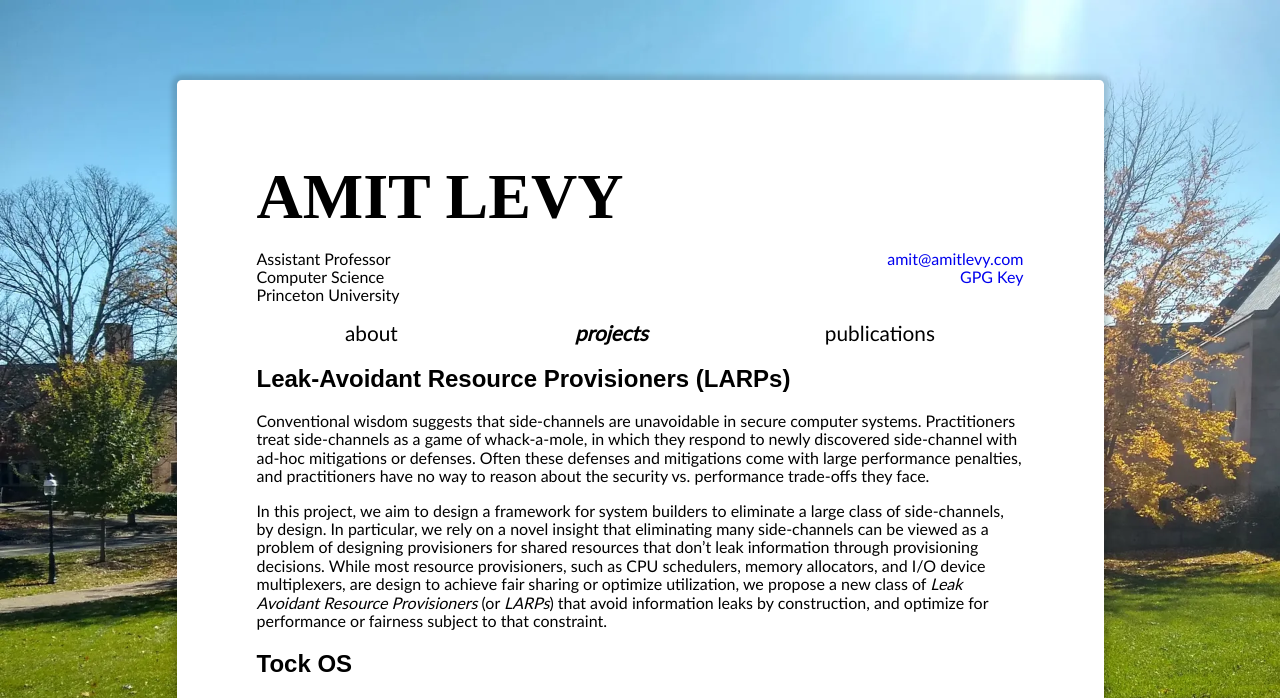
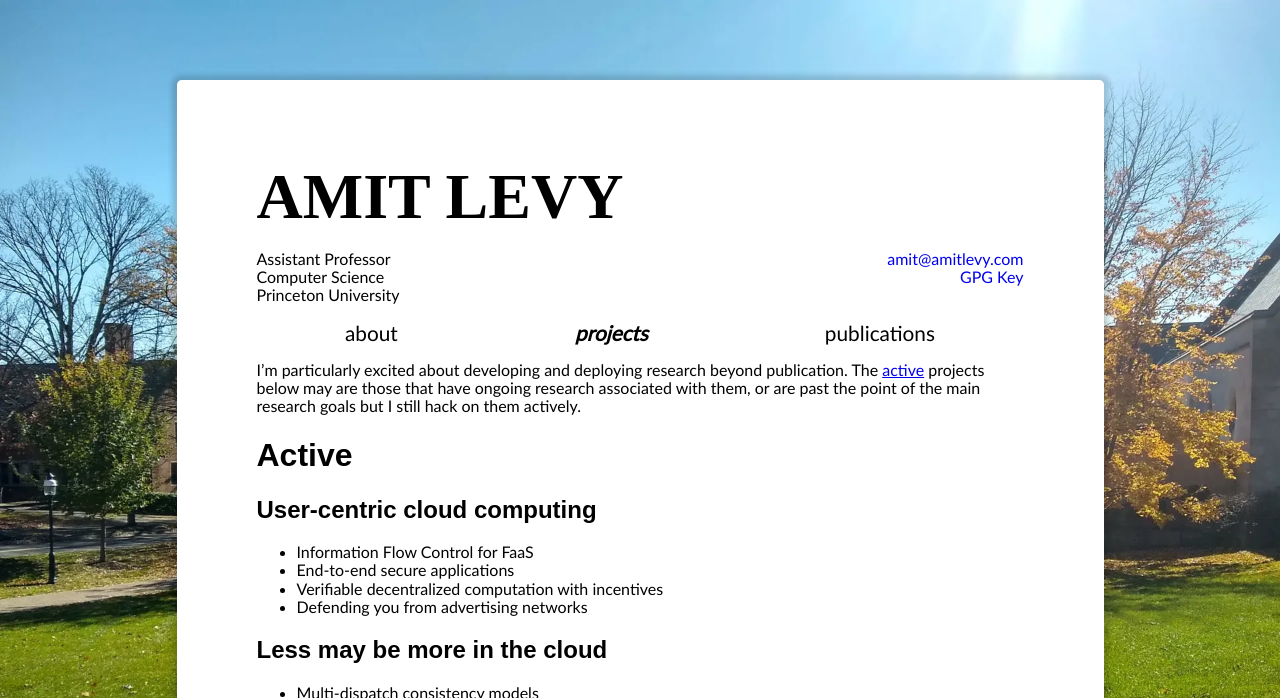
Before and after one commit to alevy/www, a Jekyll site: the page built from research.md, in a window 1280 px wide. Shown: the top 698 px of the page. Built offline with Jekyll 4.4.1, drawn with Linux system fonts in a browser that asks for light colours; some web fonts are replaced; some of the changed text lies outside the part shown; grey boxes are pictures that could not be loaded.

Commit message:
So many updates...

```diff
--- a/_sass/base.scss
+++ b/_sass/base.scss
@@ -206,7 +206,7 @@ article {
   > p > img {
     display: block;
     width: 100%;
-    max-width: 20em;
+    max-width: 12em;
     border-radius: 0.2em;
 
     @media screen and (max-width: $phone-landscape) {
@@ -214,8 +214,12 @@ article {
     }
     @media screen and (min-width: $phone-landscape) {
       float: left;
-      margin: 1.3em 1em 0 auto;
+      margin: 1.3em 1em 1em auto;
     }
+  }
+
+  h2 {
+    clear: both;
   }
 
   .footnotes {
--- a/research.md
+++ b/research.md
@@ -3,27 +3,53 @@ title: Projects
 layout: default
 ---
 
-{% include references.md %}
+I'm particularly excited about developing and deploying research beyond
+publication. The [active](#active) projects below may are those that have
+ongoing research associated with them, or are past the point of the main
+research goals but I still hack on them actively.
 
-## Leak-Avoidant Resource Provisioners (LARPs)
+# Active
 
-Conventional wisdom suggests that side-channels are unavoidable in secure
-computer systems. Practitioners treat side-channels as a game of whack-a-mole,
-in which they respond to newly discovered side-channel with ad-hoc mitigations
-or defenses. Often these defenses and mitigations come with large performance
-penalties, and practitioners have no way to reason about the security vs.
-performance trade-offs they face.
+## User-centric cloud computing
 
-In this project, we aim to design a framework for system builders to eliminate
-a large class of side-channels, by design. In particular, we rely on a novel
-insight that eliminating many side-channels can be viewed as a problem of
-designing provisioners for shared resources that don't leak information through
-provisioning decisions. While most resource provisioners, such as CPU
-schedulers, memory allocators, and I/O device multiplexers, are design to
-achieve fair sharing or optimize utilization, we propose a new class of _Leak
-Avoidant Resource Provisioners_ (or _LARPs_) that avoid information leaks by
-construction, and optimize for performance or fairness subject to that
-constraint.
+* Information Flow Control for FaaS
+* End-to-end secure applications
+* Verifiable decentralized computation with incentives
+* Defending you from advertising networks
+
+## Less may be more in the cloud
+
+* Multi-dispatch consistency models
+
+* Fixpoint: a functional approach to burst scalable computations
+
+* Distributed debugging
+
+## Foundational Secure Systems
+
+* Property-testing for low-level concurrent code
+
+* Using types to enforce safety properties in the kernel
+
+* Leak-Avoidant Resource Provisioners (LARPs)
+
+    Conventional wisdom suggests that side-channels are unavoidable in secure
+    computer systems. Practitioners treat side-channels as a game of whack-a-mole,
+    in which they respond to newly discovered side-channel with ad-hoc mitigations
+    or defenses. Often these defenses and mitigations come with large performance
+    penalties, and practitioners have no way to reason about the security vs.
+    performance trade-offs they face.
+
+    In this project, we aim to design a framework for system builders to eliminate
+    a large class of side-channels, by design. In particular, we rely on a novel
+    insight that eliminating many side-channels can be viewed as a problem of
+    designing provisioners for shared resources that don't leak information through
+    provisioning decisions. While most resource provisioners, such as CPU
+    schedulers, memory allocators, and I/O device multiplexers, are design to
+    achieve fair sharing or optimize utilization, we propose a new class of _Leak
+    Avoidant Resource Provisioners_ (or _LARPs_) that avoid information leaks by
+    construction, and optimize for performance or fairness subject to that
+    constraint.
 
 ## Tock OS
 
```
Also changed, not shown: other parts of research.md (+2 -0 lines), index.md (+19 -6 lines), publications.md (+4 -0 lines), 2 other files.
